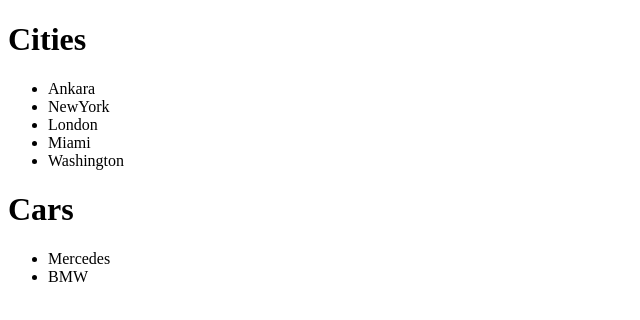
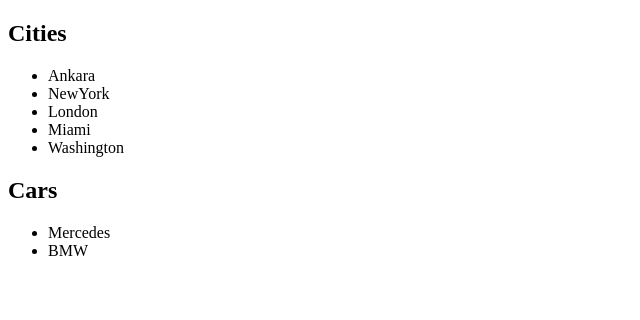
Before and after one commit to dilekuslu/myFirstRepo, a plain HTML site: page index.html in a window 1280 px wide. Shown: the whole page, without its empty margins (0-640 px from the left). Drawn offline with Linux system fonts and the light colour scheme.

Commit message:
h1 is changed to h2

```diff
--- a/index.html
+++ b/index.html
@@ -6,7 +6,7 @@
     <title>Document</title>
 </head>
 <body>
-    <h1>Cities</h1>
+    <h2>Cities</h2>
     <ul>
         <li>Ankara</li>
         <li>NewYork</li>
@@ -15,7 +15,7 @@
         <li>Washington</li>
     </ul>
 
-    <h1>Cars</h1>
+    <h2>Cars</h2>
     <ul>
         <li>Mercedes</li>
         <li>BMW</li>
```
